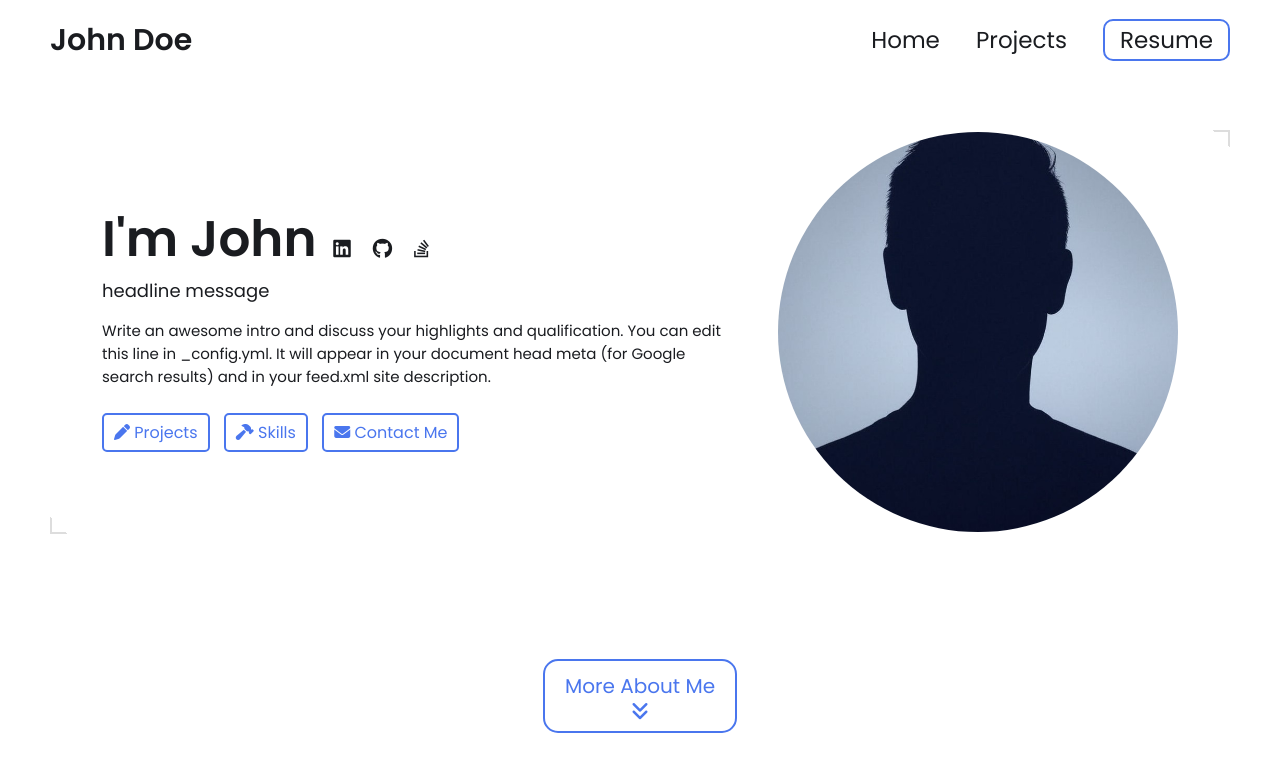
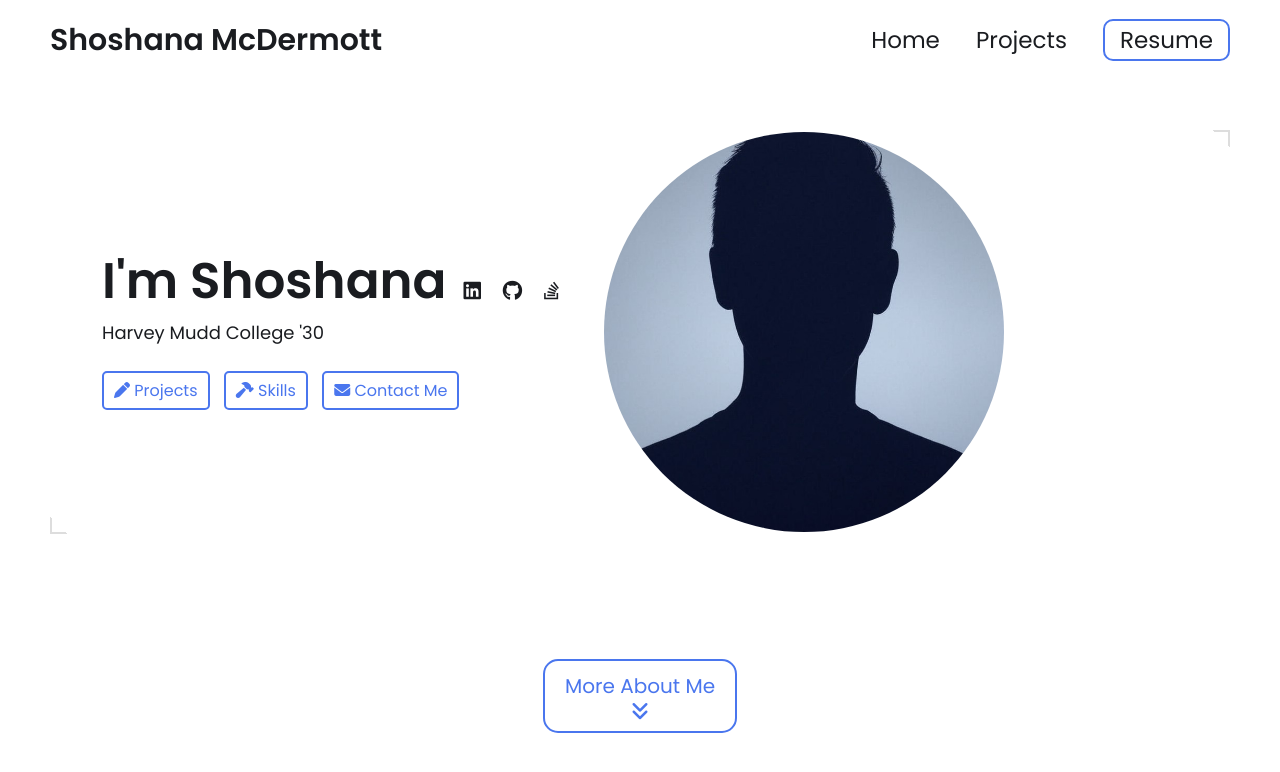
Before and after one commit to smcdermott-commits/smcdermott-commits.github.io, a Jekyll site: the page built from index.html, in a window 1280 px wide and 900 px high. Shown: the top 772 px of the window. Built offline with Jekyll 4.4.1, drawn with Linux system fonts in a browser that asks for light colours.

Commit message:
Update name, headline, and resume URL in config

```diff
--- a/_config.yml
+++ b/_config.yml
@@ -12,12 +12,10 @@ title: John Doe's Portfolio # This is what shows up in the tab of the browser
 
 
 # Hero Section
-name: John Doe
-headline: headline message
+name: Shoshana McDermott
+headline: Harvey Mudd College '30
 description: >- # dont remove this line. this will ignore all new lines until the next section
-  Write an awesome intro and discuss your highlights and qualification. You can edit this
-  line in _config.yml. It will appear in your document head meta (for
-  Google search results) and in your feed.xml site description.
+
 
 # Place your profile image in /assets/images/profile-image/folder and edit the file name
 profile_image: ./assets/images/profile-image/avatar.jpeg
@@ -25,7 +23,7 @@ profile_image: ./assets/images/profile-image/avatar.jpeg
 
 # Link your resume
 # You can place your resume in assets/resume/{resume.pdf or add external link such as pdf saved in google drive
-resume-url: https://drive.google.com/file/d/13Z3duVzh-gguPU5r03oJVEE6rV9rd3DS/view?usp=sharing # or /assets/resume/resume.pdf
+resume-url: /assets/resume/resume.pdf
 
 
 # Set up external links - this will show up as small icons next to your name.
```
